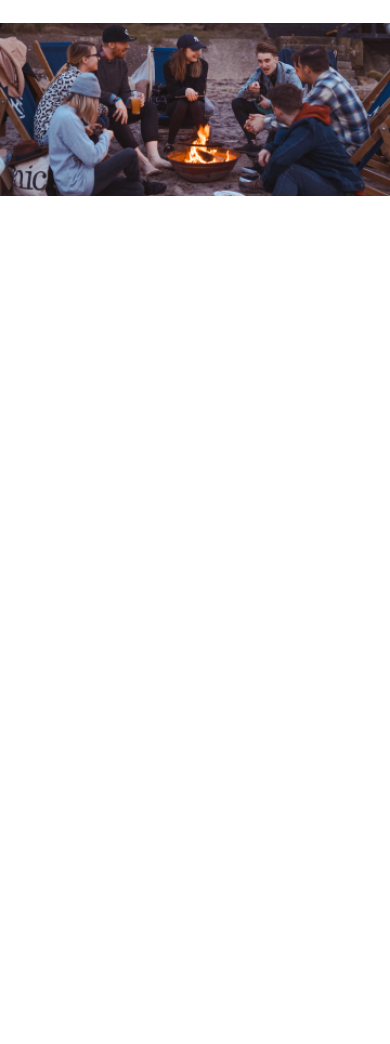
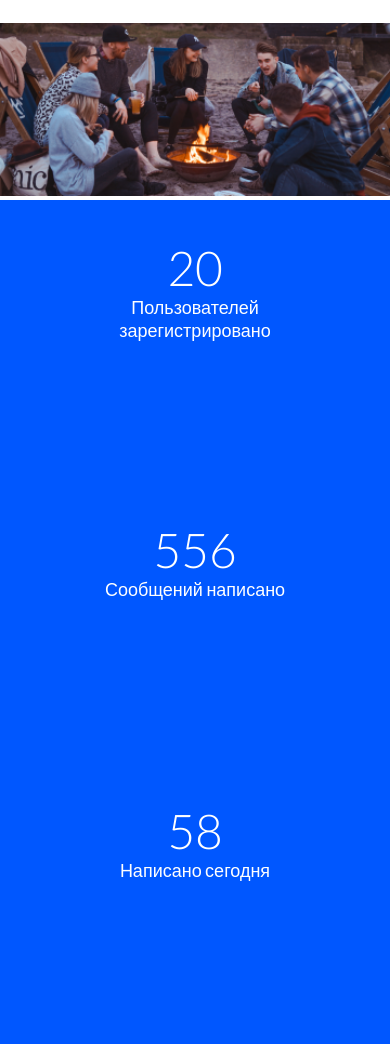
Before and after one commit to Agent007little/Django_project, a Django app: page / in a window 390 px wide. Shown: the part 425-1469 px from the top of the page. Before the commit the page ends 621 px from the top, so only its background shows below. Run offline with Django 5.2, Linux system fonts and the light colour scheme.

Commit message:
made statistics

```diff
--- a/static/css/mobile-main.css
+++ b/static/css/mobile-main.css
@@ -80,4 +80,34 @@ p {
         width: 100%;
         height: 100%;
     }
+
+    /*Статистика пользователей и сообщений*/
+
+    #statistics {
+        display: flex;
+        flex-direction: column;
+        height: 100vh;
+        width: 100%;
+        background: #0057FF;
+    }
+    .statistic-text {
+        font-family: 'Lato', sans-serif;
+        font-weight: 400;
+        color: white;
+        font-size: 18px;
+    }
+    .statistic-numbers {
+        font-family: 'Lato', sans-serif;
+        font-weight: 300;
+        color: white;
+        font-size: 48px;
+    }
+    #statistics-count-users, #statistics-all-massages, #statistics-today-messages {
+        flex: 1;
+        align-items: center;
+        text-align: center;
+        margin-top: 10%;
+        margin-left: 20%;
+        margin-right: 20%;
+    }
 }
--- a/templates/posts/home_page.html
+++ b/templates/posts/home_page.html
@@ -19,4 +19,19 @@
         </div>
         </div>
     </div>
+    <!--    Раздел со статистикой    -->
+    <div id="statistics">
+        <div id="statistics-count-users">
+            <p class="statistic-numbers">20</p>
+            <p class="statistic-text">Пользователей зарегистрировано</p>
+        </div>
+        <div id="statistics-all-massages">
+            <p class="statistic-numbers">556</p>
+            <p class="statistic-text">Сообщений написано</p>
+        </div>
+        <div id="statistics-today-messages">
+            <p class="statistic-numbers">58</p>
+            <p class="statistic-text">Написано сегодня</p>
+        </div>
+    </div>
 {% endblock %}
```
